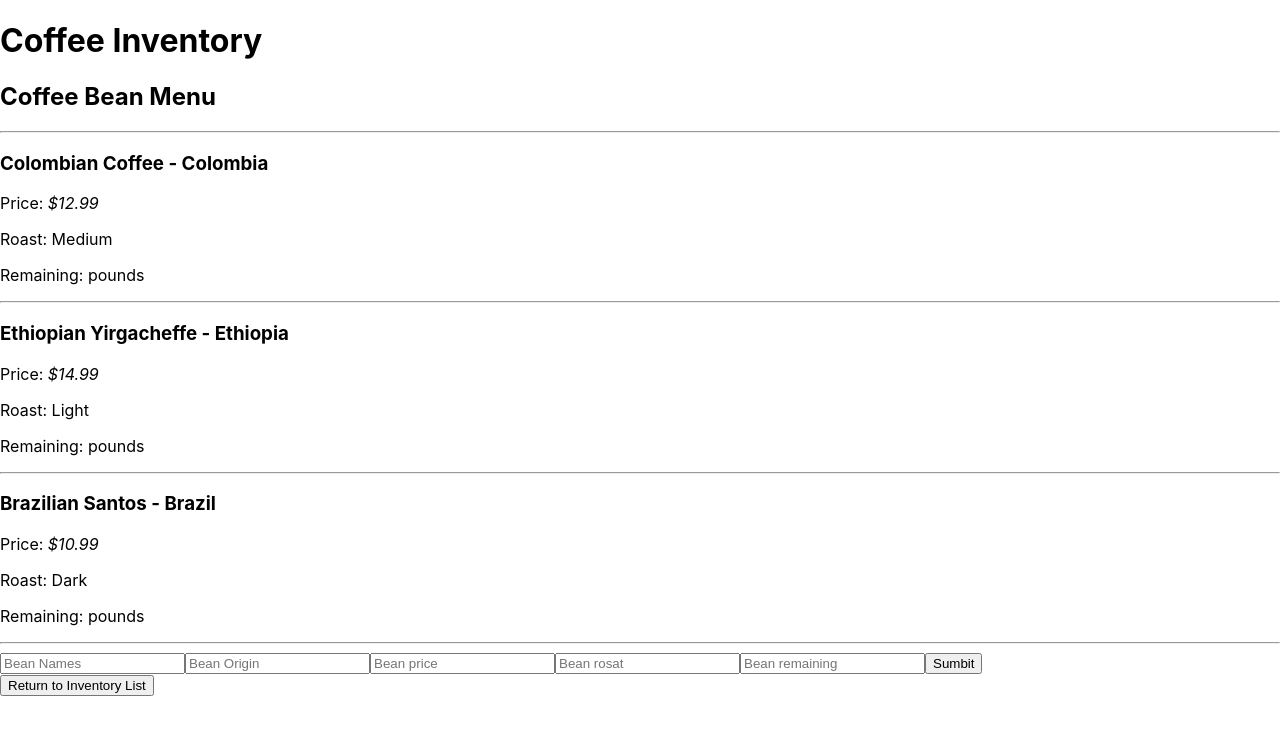
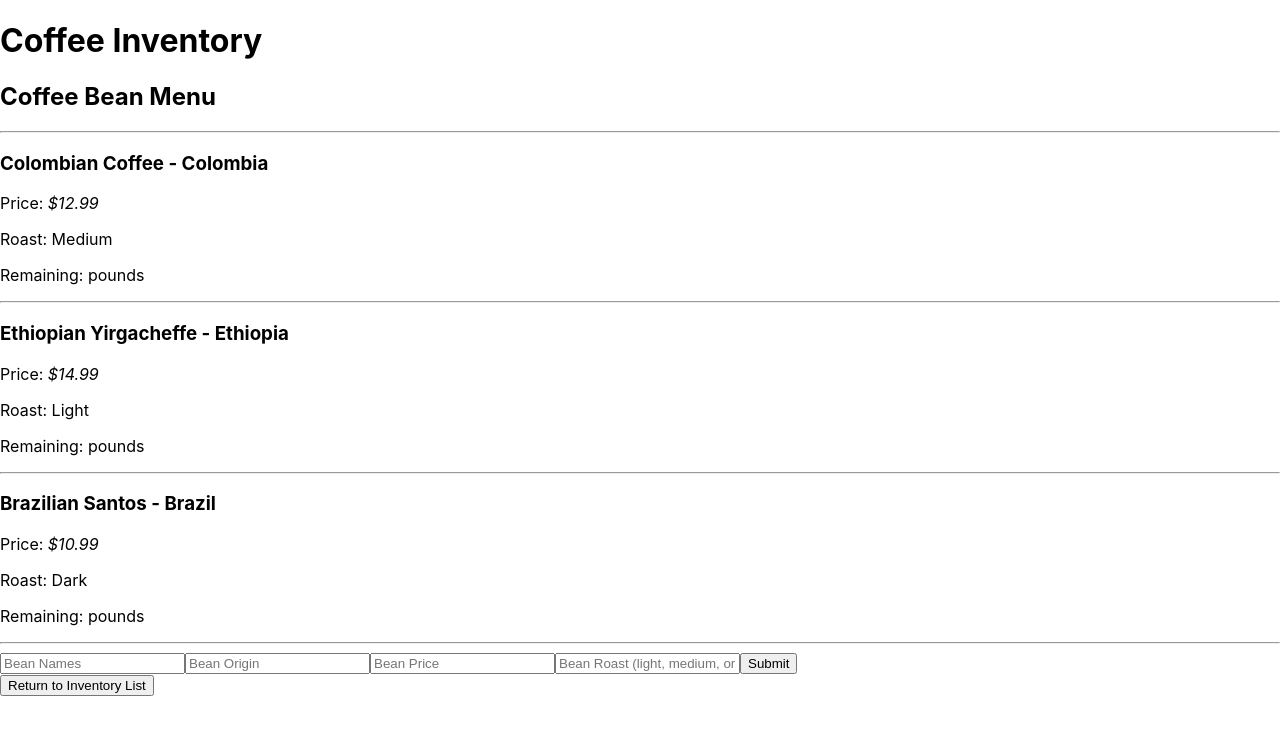
Before and after one commit to amandaguan-ag/coffee-inventory, a React (Create React App) app: page / in a window 1280 px wide. Both pictures are taken after a click on the button "Add Inventory". Shown: the top 734 px of the page. Built offline with nearby package versions, Linux system fonts and the light colour scheme.

Commit message:
edit newInventoryForm

```diff
--- a/src/components/InventoryControl.js
+++ b/src/components/InventoryControl.js
@@ -55,9 +55,13 @@ class InventoryControl extends React.Component {
   };
 
   handleAddingNewInventoryToList = (newInventory) => {
-    const newMainInventoryList = this.state.mainInventoryList.concat(newInventory);
+    // Set the remaining property to 130 by default
+    newInventory.remaining = 130;
+
+    const newMainInventoryList =
+      this.state.mainInventoryList.concat(newInventory);
     this.setState({ mainInventoryList: newMainInventoryList });
-    this.setState({ formVisibleOnPage: false });
+    this.setState({ formVisibleOnPage: false }); // Hides the form and returns to the inventory list
   };
 
   handleChangingSelectedInventory = (id) => {
@@ -89,7 +93,9 @@ class InventoryControl extends React.Component {
       buttonText = "Return to Inventory List";
     } else if (this.state.formVisibleOnPage) {
       currentlyVisibleState = (
-        <NewInventoryForm onNewInventoryCreation={this.handleAddingNewInventoryToList} />
+        <NewInventoryForm
+          onNewInventoryCreation={this.handleAddingNewInventoryToList}
+        />
       );
       buttonText = "Return to Inventory List";
     } else {
--- a/src/components/NewInventoryForm.js
+++ b/src/components/NewInventoryForm.js
@@ -1,33 +1,47 @@
 import React from "react";
 import { v4 } from "uuid";
 import PropTypes from "prop-types";
-import ReusableForm from "./ReusableForm";
 
 function NewInventoryForm(props) {
   function handleNewInventoryFormSubmission(event) {
     event.preventDefault();
-    props.onNewInventoryCreation({
-      name: event.target.name.value,
-      origin: event.target.origin.value,
-      price: event.target.price.value,
-      origin: event.target.roast.value,
-      price: event.target.remaining.value,
+    // Access the values of the input fields
+    const { name, origin, price, roast } = event.target;
+
+    // Create the new inventory object, setting the remaining value to 130 by default
+    const newInventory = {
       id: v4(),
-    });
+      name: name.value,
+      origin: origin.value,
+      price: parseFloat(price.value),
+      roast: roast.value,
+      remaining: 130, // Default remaining value
+    };
+
+    // Call the onNewInventoryCreation prop with the new inventory object
+    props.onNewInventoryCreation(newInventory);
   }
 
   return (
     <React.Fragment>
-      <ReusableForm
-        formSubmissionHandler={handleNewInventoryFormSubmission}
-        buttonText="Sumbit"
-      />
+      <form onSubmit={handleNewInventoryFormSubmission}>
+        <input type="text" name="name" placeholder="Bean Names" required />
+        <input type="text" name="origin" placeholder="Bean Origin" required />
+        <input type="text" name="price" placeholder="Bean Price" required />
+        <input
+          type="text"
+          name="roast"
+          placeholder="Bean Roast (light, medium, or dark)"
+          required
+        />
+        <button type="submit">Submit</button>
+      </form>
     </React.Fragment>
   );
 }
 
 NewInventoryForm.propTypes = {
-  onNewInventoryCreation: PropTypes.func,
+  onNewInventoryCreation: PropTypes.func.isRequired,
 };
 
 export default NewInventoryForm;
--- a/src/components/ReusableForm.js
+++ b/src/components/ReusableForm.js
@@ -7,9 +7,9 @@ function ReusableForm(props) {
       <form onSubmit={props.formSubmissionHandler}>
         <input type="text" name="name" placeholder="Bean Names" />
         <input type="text" name="origin" placeholder="Bean Origin" />
-        <input type="text" name="price" placeholder="Bean price" />
-        <input type="text" name="roast" placeholder="Bean rosat" />
-        <input type="text" name="remaining" placeholder="Bean remaining" />
+        <input type="text" name="price" placeholder="Bean Price" />
+        <input type="text" name="roast" placeholder="Bean Roast" />
+        {/* The "remaining" input field has been removed */}
         <button type="submit">{props.buttonText}</button>
       </form>
     </React.Fragment>
```
